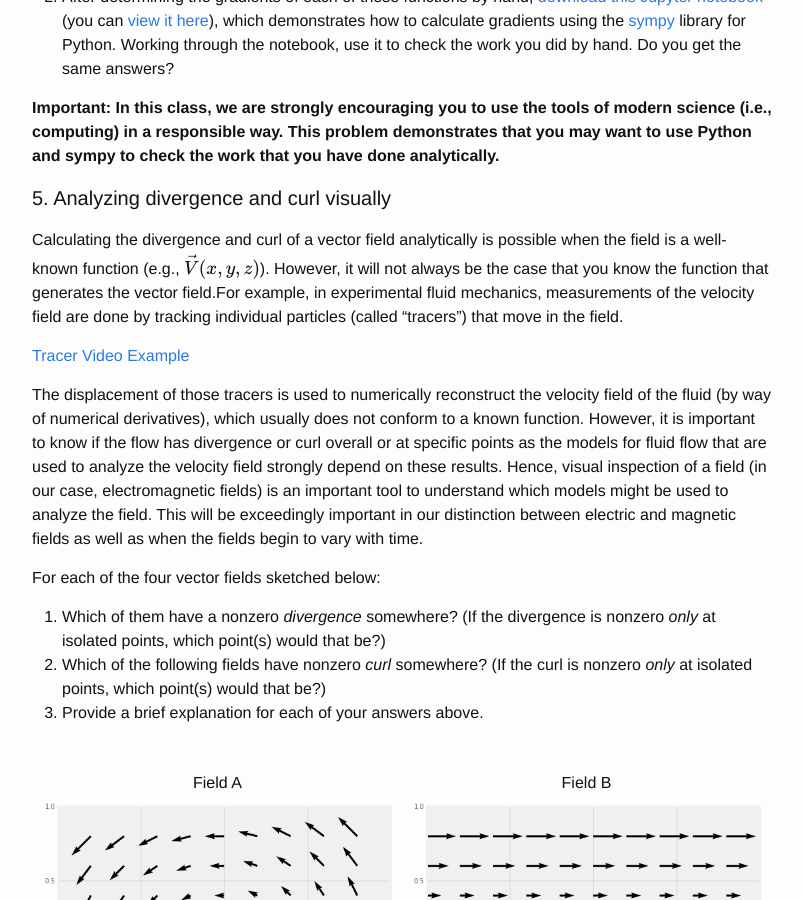
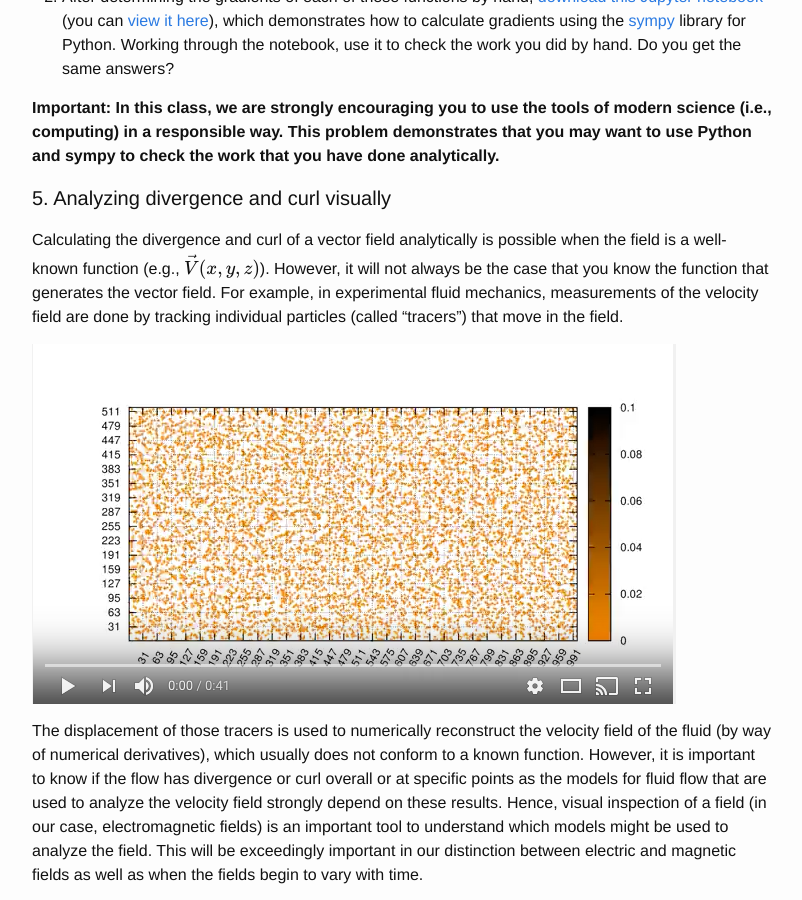
Before and after one commit to dannycab/phy481msu, a Jekyll site: the page built from assignments/homework1.md, in a window 1280 px wide and 900 px high, scrolled down 1666 px. Shown: the whole window, without its empty margins (238-1040 px from the left). Built offline with Jekyll 4.4.1, drawn with Linux system fonts in a browser that asks for light colours; formulas are drawn with MathJax 3.

Commit message:
small update to hw 1

```diff
--- a/assignments/homework1.md
+++ b/assignments/homework1.md
@@ -39,9 +39,9 @@ In Griffiths, $\vec{\mathfrak{r}}$ represents the separation vector between sour
 **Important: In this class, we are strongly encouraging you to use the tools of modern science (i.e., computing) in a responsible way. This problem demonstrates that you may want to use Python and sympy to check the work that you have done analytically.**
 
 #### 5. Analyzing divergence and curl visually
-Calculating the divergence and curl of a vector field analytically is possible when the field is a well-known function (e.g., $\vec{V}(x,y,z)$). However, it will not always be the case that you know the function that generates the vector field.For example, in experimental fluid mechanics, measurements of the velocity field are done by tracking individual particles (called "tracers") that move in the field.
+Calculating the divergence and curl of a vector field analytically is possible when the field is a well-known function (e.g., $\vec{V}(x,y,z)$). However, it will not always be the case that you know the function that generates the vector field. For example, in experimental fluid mechanics, measurements of the velocity field are done by tracking individual particles (called "tracers") that move in the field.
 
-[Tracer Video Example](https://www.youtube.com/watch?v=hzvFHrWQbP0)
+[![Tracer Video Example](./images/hw1/tracers.png)](https://www.youtube.com/watch?v=hzvFHrWQbP0)
 
 The displacement of those tracers is used to numerically reconstruct the velocity field of the fluid (by way of numerical derivatives), which usually does not conform to a known function. However, it is important to know if the flow has divergence or curl overall or at specific points as the models for fluid flow that are used to analyze the velocity field strongly depend on these results. Hence, visual inspection of a field (in our case, electromagnetic fields) is an important tool to understand which models might be used to analyze the field. This will be exceedingly important in our distinction between electric and magnetic fields as well as when the fields begin to vary with time.
 
```
Also changed, not shown: assignments/images/hw1/tracers.png (added), 2 other files.
